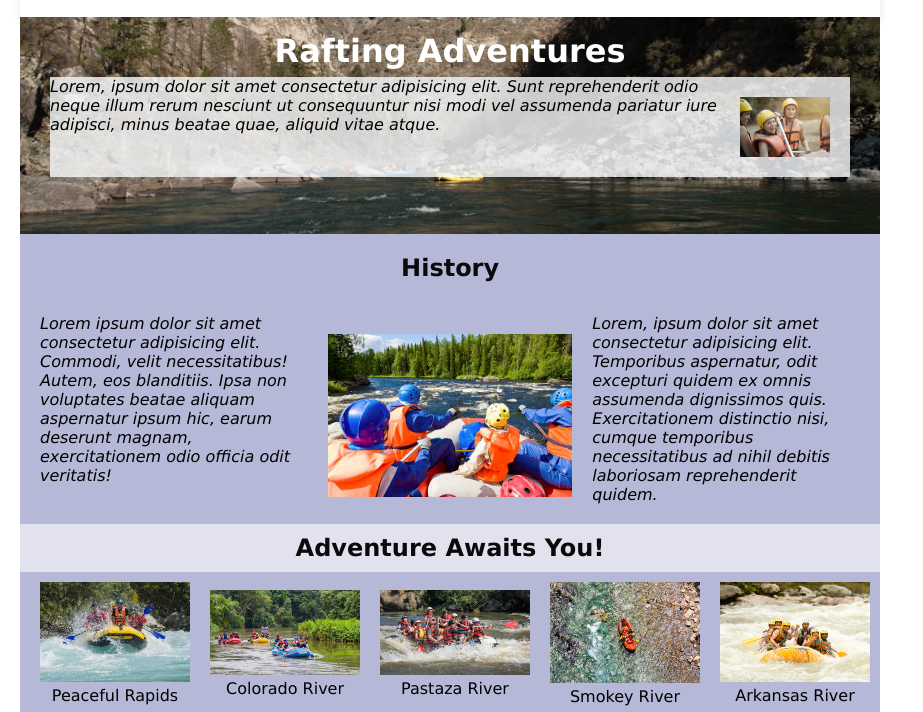
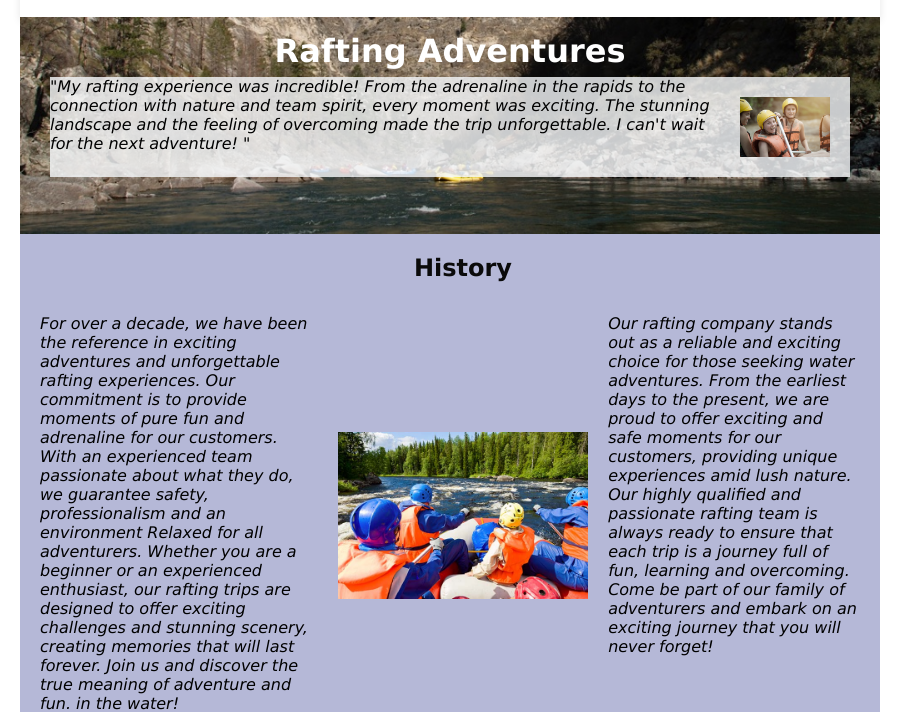
Before and after one commit to SERDOTTE/exerciciostestes_html_css, a plain HTML site: page wwr/about.html in a window 1280 px wide. Shown: the part 122-834 px from the top of the page, without its empty margins (0-923 px from the left). Drawn offline with Linux system fonts and the light colour scheme; a web font is replaced by a local one.

Commit message:
final adjustments and completion of paragraphs

```diff
--- a/wwr/about.html
+++ b/wwr/about.html
@@ -30,7 +30,7 @@
             <h1>Rafting Adventures</h1>
             <article>
                 <img src="images/happy_client.png" alt="Happy client" class="special">
-                <p>Lorem, ipsum dolor sit amet consectetur adipisicing elit. Sunt reprehenderit odio neque illum rerum nesciunt ut consequuntur nisi modi vel assumenda pariatur iure adipisci, minus beatae quae, aliquid vitae atque.</p>
+                <p>"My rafting experience was incredible! From the adrenaline in the rapids to the connection with nature and team spirit, every moment was exciting. The stunning landscape and the feeling of overcoming made the trip unforgettable. I can't wait for the next adventure! "</p>
             </article>
         </div>
         <section>
@@ -38,10 +38,10 @@
                 <h2 id="header1">History</h2>
                 <img id="history" src="images/rafting_history.jpg" alt="History">
                 <p id="paragraph1">
-                    Lorem ipsum dolor sit amet consectetur adipisicing elit. Commodi, velit necessitatibus! Autem, eos blanditiis. Ipsa non voluptates beatae aliquam aspernatur ipsum hic, earum deserunt magnam, exercitationem odio officia odit veritatis!
+                    For over a decade, we have been the reference in exciting adventures and unforgettable rafting experiences. Our commitment is to provide moments of pure fun and adrenaline for our customers. With an experienced team passionate about what they do, we guarantee safety, professionalism and an environment Relaxed for all adventurers. Whether you are a beginner or an experienced enthusiast, our rafting trips are designed to offer exciting challenges and stunning scenery, creating memories that will last forever. Join us and discover the true meaning of adventure and fun. in the water!
                 </p>
                 <p id="paragraph2">
-                    Lorem, ipsum dolor sit amet consectetur adipisicing elit. Temporibus aspernatur, odit excepturi quidem ex omnis assumenda dignissimos quis. Exercitationem distinctio nisi, cumque temporibus necessitatibus ad nihil debitis laboriosam reprehenderit quidem.
+                    Our rafting company stands out as a reliable and exciting choice for those seeking water adventures. From the earliest days to the present, we are proud to offer exciting and safe moments for our customers, providing unique experiences amid lush nature. Our highly qualified and passionate rafting team is always ready to ensure that each trip is a journey full of fun, learning and overcoming. Come be part of our family of adventurers and embark on an exciting journey that you will never forget!
                 </p>
             </div>
         </section>
--- a/wwr/styles/rafting.css
+++ b/wwr/styles/rafting.css
@@ -130,8 +130,7 @@ main section div {
 #history {
     width: 100%;
     grid-column: 2;
-    justify-self: center;
-    align-self: center;
+    padding-top: 5px;
 
 }
 
```
